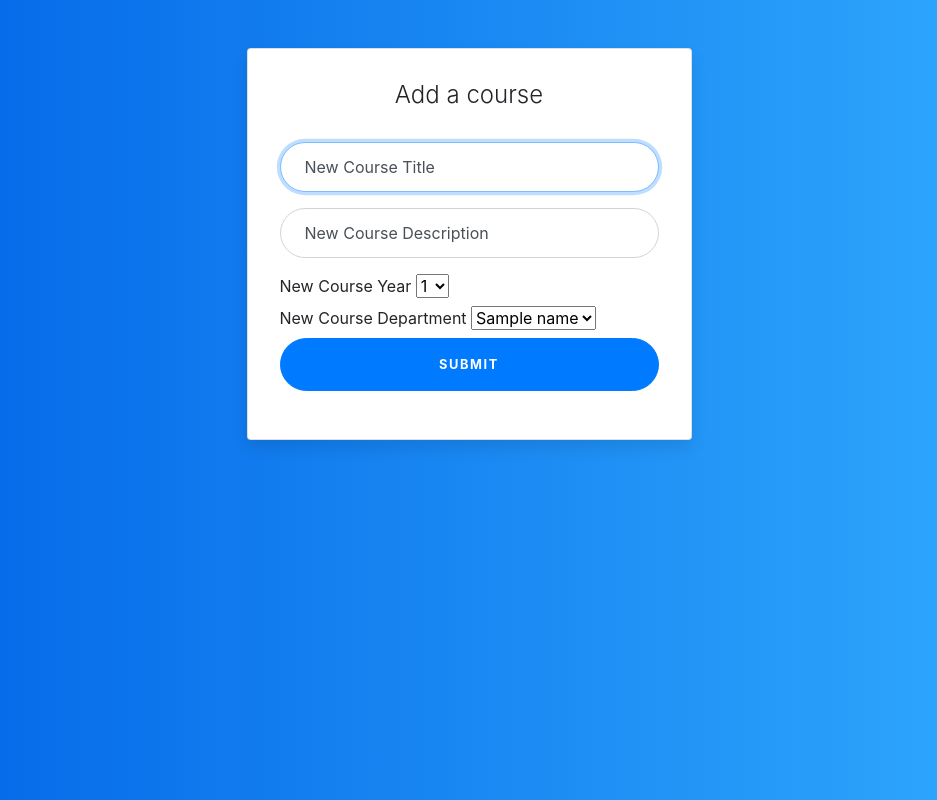
After one commit to idenc/SENG300-coursepage, a Flask app: template templates/addcourse.html in a window 1280 px wide. The commit adds this page. Shown: the whole page, without its empty margins (171-1108 px from the left). Run offline with Flask 2, Linux system fonts and the light colour scheme; the template is opened without the code that fills it: most values are stand-ins (such as "Sample title", 1, 10 or a date in 2020); parts of the project's set-up code (start-up, migrations or seed data) failed here and were passed over; some libraries are stand-ins or nearby versions.

Commit message:
Course adding system

```diff
--- a/main.py
+++ b/main.py
@@ -64,15 +64,15 @@ def courses():
     pre_reqs = []
     anti_reqs = []
     for row in courses:
-        query = f'SELECT course.*, department.dep_name FROM course, prerequisite, department WHERE prerequisite.crs_code = {
-        row[0]}' \
+        query = f'SELECT course.*, department.dep_name FROM course, prerequisite, department ' \
+            f'WHERE prerequisite.crs_code = {row[0]}' \
             f' AND prerequisite.crs_requires = course.crs_code AND course.dep_code = department.dep_code'
         cur.execute(query)
         temp = cur.fetchall()
         pre_reqs.append(temp)
 
-        query = f'SELECT course.*, department.dep_name FROM course, antirequisite, department WHERE antirequisite.crs_code = {
-        row[0]}' \
+        query = f'SELECT course.*, department.dep_name FROM course, antirequisite, department ' \
+            f'WHERE antirequisite.crs_code = {row[0]}' \
             f' AND antirequisite.crs_anti = course.crs_code AND course.dep_code = department.dep_code'
         cur.execute(query)
         temp = cur.fetchall()
@@ -102,5 +102,29 @@ def login():
     return render_template('login.html')
 
 
+@app.route('/addcourse', methods=['POST', 'GET'])
+def add_course():
+    conn = mysql.connect
+    cur = conn.cursor()
+    cur.execute("SELECT * FROM department")
+    names = cur.fetchall()
+    error = None
+    if request.method == 'POST':
+        course_title = request.form["new_course_title"]
+        course_description = request.form["new_course_description"]
+        course_year = request.form["new_course_year"]
+        course_department = request.form["new_course_dep"]
+        try:
+            query = f'INSERT INTO course (`crs_title`, `crs_description`, `crs_year`, `dep_code`)' \
+                f" VALUES ('{course_title}', '{course_description}', {course_year}, {course_department})"
+            print(query)
+            cur.execute(query)
+            conn.commit()
+            error = "Success!"
+        except Exception as e:
+            error = "Problem creating course: " + str(e)
+    return render_template('addcourse.html', dep_names=names, error=error)
+
+
 if __name__ == '__main__':
     app.run(debug=True, host="0.0.0.0", port=80)
--- /dev/null
+++ b/templates/addcourse.html
@@ -0,0 +1,61 @@
+<head>
+    <link rel="stylesheet" href="../static/css/login.css"/>
+    <link rel="stylesheet" href="https://maxcdn.bootstrapcdn.com/bootstrap/4.0.0/css/bootstrap.min.css"
+          integrity="sha384-Gn5384xqQ1aoWXA+058RXPxPg6fy4IWvTNh0E263XmFcJlSAwiGgFAW/dAiS6JXm" crossorigin="anonymous">
+    <script src="https://ajax.googleapis.com/ajax/libs/jquery/3.3.1/jquery.min.js"></script>
+
+    <script type="text/javascript" src="../static/script/login.js"></script>
+    <title>Login</title>
+
+</head>
+
+<body>
+<div class="container">
+    <div class="row">
+        <div class="col-sm-9 col-md-7 col-lg-5 mx-auto">
+            <div class="card card-signin my-5">
+                <div class="card-body">
+                    <h5 class="card-title text-center">Add a course</h5>
+                    <form class="form-signin" action="{{ url_for('add_course') }}" method="post">
+
+                        <div class="form-label-group">
+                            <input name="new_course_title" type="text" class="form-control" placeholder="course title"
+                                   required autofocus>
+                            <label for="new_course_title">New Course Title</label>
+                        </div>
+
+                        <div class="form-label-group">
+                            <input name="new_course_description" type="text" class="form-control"
+                                   placeholder="course description"
+                                   required autofocus>
+                            <label for="new_course_description">New Course Description</label>
+                        </div>
+
+                        <label for="new_course_year">New Course Year
+                            <select name="new_course_year">
+                                <option value="1">1</option>
+                                <option value="2">2</option>
+                                <option value="3">3</option>
+                                <option value="4">4</option>
+                            </select>
+                        </label>
+
+                        <label for="new_course_dep">New Course Department
+                            <select name="new_course_dep">
+                                {% for name in dep_names %}
+                                    <option value="{{ name[0] }}">{{ name[1] }}</option>
+                                {% endfor %}
+                            </select>
+                        </label>
+                        {% if error %}
+                            <p>{{ error }}</p>
+                        {% endif %}
+                        <input class="btn btn-lg btn-primary btn-block text-uppercase" type="submit">
+                    </form>
+                    <div id="declineSession"></div>
+                </div>
+            </div>
+        </div>
+    </div>
+</div>
+</body>
```
Also changed, not shown: templates/login.html (+6 -3 lines).
